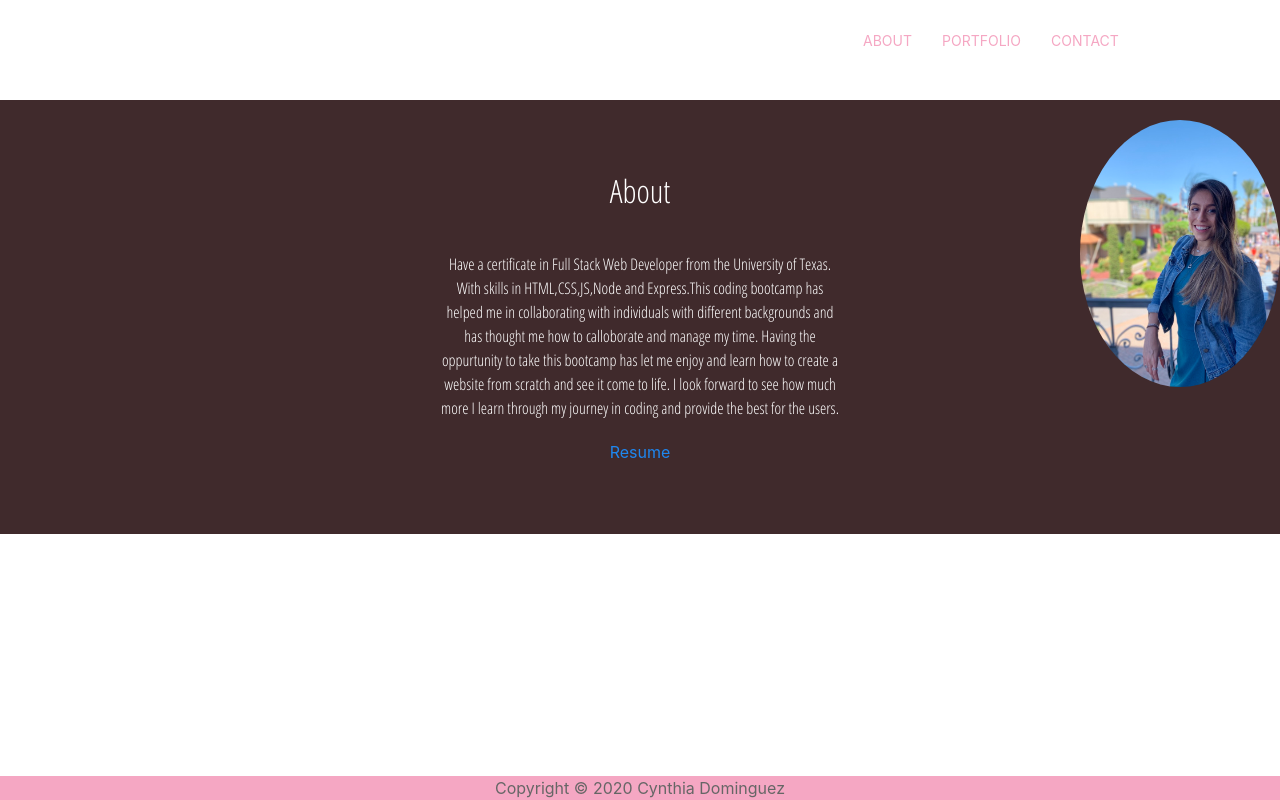
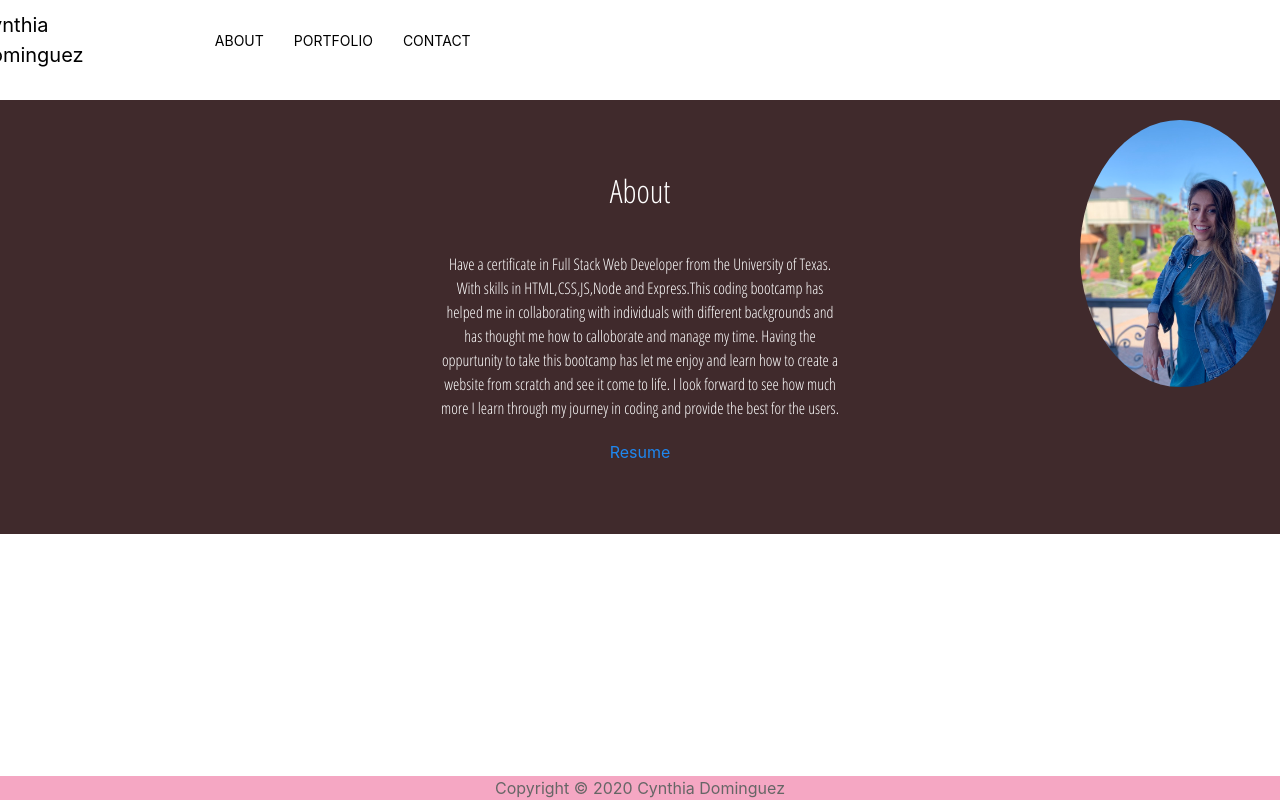
Before and after one commit to cynthia-dm1216/react-portfolio, a React (Create React App) app: page / in a window 1280 px wide. Built offline with nearby package versions, Linux system fonts and the light colour scheme.

Commit message:
styleing forms

```diff
--- a/src/components/ContactCard/style.css
+++ b/src/components/ContactCard/style.css
@@ -5,9 +5,13 @@
 }
 
 #submitBtn {
-    color: rgb(245, 167, 195);
+    color: black;
     background-color: #402A2C;
     border:none;
     font-weight: 400;
     letter-spacing: 1.2px;
 }
+
+#submitBtn:hover {
+    background-color: rgb(245, 167, 195);
+}
--- a/src/components/Nav/index.js
+++ b/src/components/Nav/index.js
@@ -5,19 +5,17 @@ import React from 'react';
 function Nav() {
     return(
         <div>
-            <nav id='navheader'
-            className='uk-navbar-container uk-navbar-transparent uk-padding-large uk-padding-remove' uk-navbar='true'>
-                 <div id='logoWrapper' className='uk-navbar-left uk-width-2-3@l uk-width-1-2@s'>
-                     <span id='logoType' className='uk-navbar-item uk-logo uk-light'>Cynthia Dominguez</span>
+            <nav className='uk-navbar-container uk-navbar-transparent uk-padding-large uk-padding-remove' uk-navbar='true'>
+                 <div>
+                    <Link className='uk-navbar-item uk-logo nameLink' to='/'>
+                        Cynthia Dominguez
+                        </Link>
                 </div>
-                 {/* <div>
-                    <Link className='uk-navbar-item nameLink' to='/'>Cynthia Dominguez</Link>
-                </div>   */}
                 <div className='uk-navbar-rigth'>
                     <ul className='uk-navbar-nav navbarLink'>
-                        <li><Link to='/' className='navLinks'>About</Link></li>
-                        <li><Link to='/portfolio' className='navLinks'>Portfolio</Link></li>
-                        <li><Link to='/contact' className='navLinks'>Contact</Link></li>
+                        <li><Link to='/' className=''>About</Link></li>
+                        <li><Link to='/portfolio'>Portfolio</Link></li>
+                        <li><Link to='/contact'>Contact</Link></li>
                     </ul>
                 </div>
             </nav>
--- a/src/components/Nav/style.css
+++ b/src/components/Nav/style.css
@@ -2,6 +2,7 @@
     padding: 0;
     margin: 0;
     box-sizing: border-box;
+
 }
 
 .logoWrapper {
@@ -12,18 +13,21 @@
 }
 
 .nameLink {
-    color: rgb(245, 167, 195);
+    color: black;
     margin-right: 100%;
-    text-align: center;
-    width:40%;
+    font-size: 20px;
 }
 
-.navbarLink{
+.nameLink:hover {
+    color: rgb(245, 167, 195);
+}
+
+.navbarLink {
     display: flex;
 }
 
 .navbarLink li a {
-    color: rgb(245, 167, 195);
+    color: black;
 }
 
 .navbarLink li a:hover {
--- a/src/pages/Contact.js
+++ b/src/pages/Contact.js
@@ -5,7 +5,7 @@ import ContactCard from '../components/ContactCard';
 function Contact(){
     return(
         <div className='containerWrapper'>
-            <h1 className='uk-text-center'>Contact</h1>
+            <h2 className='uk-text-center'>Contact</h2>
             <div className='contactContainer uk-child-width-1-2@m' uk-grid='true'>
                 <ContactCard />
             </div>
--- a/src/pages/Portfolio.js
+++ b/src/pages/Portfolio.js
@@ -9,7 +9,7 @@ function Portfolio() {
 
   return (
       <div className='container uk-card uk-card-default'>
-          <h2 className='uk-text-center'>Portfolio</h2>
+          <h2 className='uk-text-center Portfolio'>Portfolio</h2>
           <div className='uk-child-width-1-3@m uk-child-width-1-2@s uk-child-width-1-1' uk-grid='true'
       >
       {
--- a/src/pages/style.css
+++ b/src/pages/style.css
@@ -7,6 +7,10 @@
 .container {
     padding: 30px 100px;
     background-color: #402A2C;
+}
+
+.Portfolio{
+    color: white;
 }
 
 .contactContainer {
```
